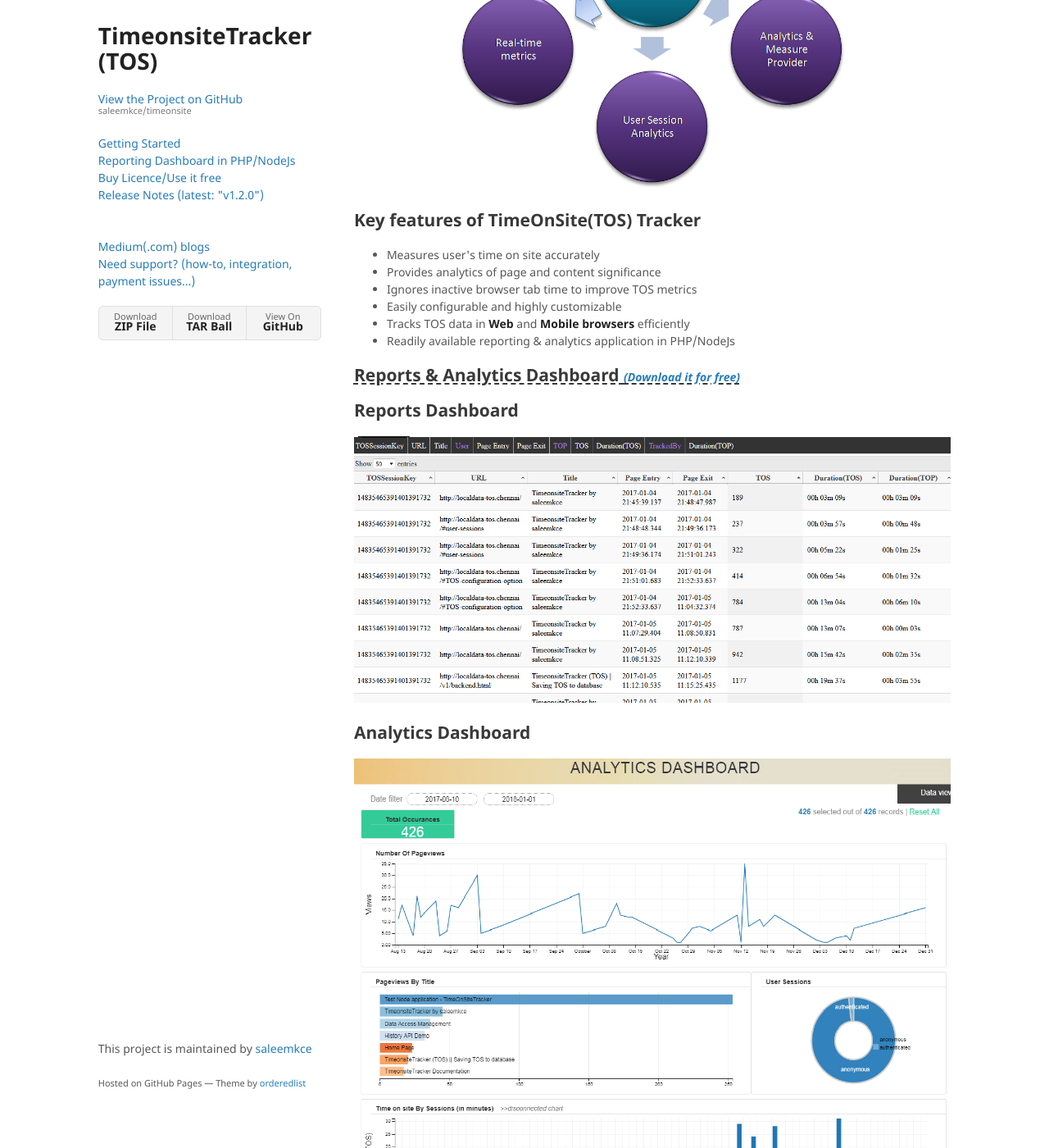
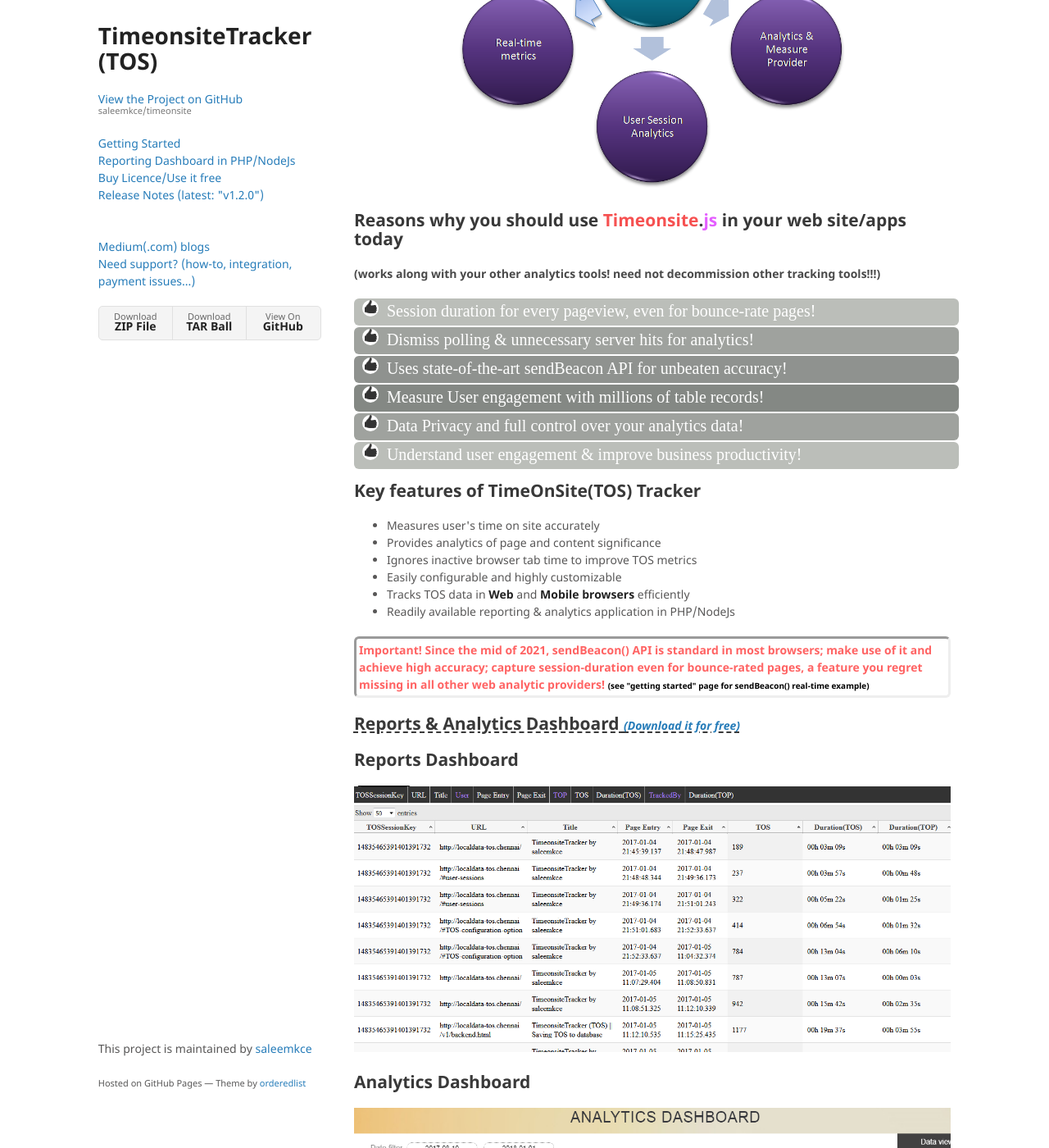
Before and after one commit to saleemkce/timeonsite, a Jekyll site: the page index.html, which Jekyll copies as it is, in a window 1280 px wide and 1400 px high, scrolled down 1128 px. Shown: the whole window at 82% size. Built offline with Jekyll 4.4.1, drawn with Linux system fonts in a browser that asks for light colours; some of the changed text lies outside the part shown.

Commit message:
Updated features listing for the timeonsite tracker in doc

```diff
--- a/index.html
+++ b/index.html
@@ -31,29 +31,43 @@
 
 
         <style>
-        /*.zoom {
-            display:inline-block;
-            position: relative;
+        .banner-commons {
+            font-familY: cursive;
+            font-size: 20px;
+            overflow-y: auto;
         }
 
-
-        .zoom:after {
-            content:'';
-            display:block;
-            width:33px;
-            height:33px;
-            position:absolute;
-            top:0;
-            right:0;
-            background:url(icon.png);
+        .topper {
+            height: 33px;
+            width: 100%;
+            border-radius: 6px;
+            margin-top: 2px;
+            color: #fff;
+            text-align: left;
+            padding-left: 10px;
         }
 
-        .zoom img {
-            display: block;
+        .set-1 {
+            /*background: #ff8d8d;*/background: #bbbeb9;
         }
-
-        .zoom img::selection { background-color: transparent; }
-        */
+        .set-2 {
+            /*background: #ffa9e1;*/background: #9fa29e;
+        }
+        .set-3 {
+            /*background: #9885ff;*/background: #8f928f;
+        }
+        .set-4 {
+            /*background: #89aeff;*/background: #848884;
+        }
+        .set-5 {
+            /*background: #a1a2a0;*/background: #9fa29e;
+        }
+        .set-6 {
+            /*background: #d6b480;*/background: #bbbeb9;
+        }
+        .custom-thumbs-icon {
+            height: 20px;width: 20px;background: #fff;border-radius: 10px;
+        }
         </style>
 
 
@@ -63,10 +77,6 @@
 
         <!-- timeonsitetracker -->
         <script src="assets/js/timeonsitetracker.js"></script>
-
-        <!--
-            <script src="assets/js/jquery.zoom.js"></script>
-         -->
 
         <script>
             function isIOS() {
@@ -327,6 +337,36 @@
                     <img src='assets/img/time_on_site_highlights.png' style="width: 100%;" alt='Time on site highlights'/>
                 </p>
 
+                <div style="margin-bottom:15px;">
+                    <h2>Reasons why you should use <span style="color: #f65151;">Timeonsite</span>.<span style="color: #e45eff;">js</span> in your web site/apps today</h2>
+                    <h4>(works along with your other analytics tools! need not decommission other tracking tools!!!)</h4>
+                    <div class="banner-commons topper set-1">
+                        <img src="assets/img//thumbs_up.png" class="custom-thumbs-icon">
+                        &nbsp;Session duration for every pageview, even for bounce-rate pages!
+                    </div>
+                    <div class="banner-commons topper set-2">
+                        <img src="assets/img//thumbs_up.png" class="custom-thumbs-icon">
+                        &nbsp;Dismiss polling & unnecessary server hits for analytics!
+                    </div>
+                    <div class="banner-commons topper set-3">
+                        <img src="assets/img//thumbs_up.png" class="custom-thumbs-icon">
+                        &nbsp;Uses state-of-the-art sendBeacon API for unbeaten accuracy!
+                    </div>
+                    <div class="banner-commons topper set-4">
+                        <img src="assets/img//thumbs_up.png" class="custom-thumbs-icon">
+                        &nbsp;Measure User engagement with millions of table records!
+                    </div>
+                    <div class="banner-commons topper set-5">
+                        <img src="assets/img//thumbs_up.png" class="custom-thumbs-icon">
+                        &nbsp;Data Privacy and full control over your analytics data!
+                    </div>
+                    <div class="banner-commons topper set-6">
+                        <img src="assets/img//thumbs_up.png" class="custom-thumbs-icon">
+                        &nbsp;Understand user engagement & improve business productivity!
+                    </div>
+                </div>
+
+
                 <div>
                     <h2>Key features of TimeOnSite(TOS) Tracker</h2>
                     <ul>
@@ -337,6 +377,9 @@
                         <li>Tracks TOS data in <strong>Web</strong> and <strong>Mobile browsers</strong> efficiently</li>
                         <li>Readily available reporting & analytics application in PHP/NodeJs</li>
                     </ul>
+
+                    <h4 style="color: #ff6363;border-style: inset;padding: 3px;border-radius: 6px;">Important! Since the mid of 2021, sendBeacon() API is standard in most browsers; make use of it and achieve high accuracy; capture session-duration even for bounce-rated pages, a feature you regret missing in all other web analytic providers! <span style="font-size: 10px;color: #000;">(see "getting started" page for sendBeacon() real-time example)</span></h4>
+
                 </div>
 
                 <!--  <p style="display: inline-block;margin-top: 25px;">
```
Also changed, not shown: other parts of index.html (+2 -2 lines), docs/index.html (+15 -32 lines), assets/img/thumbs_up.png (added), assets/js/jquery.zoom.js (deleted).
